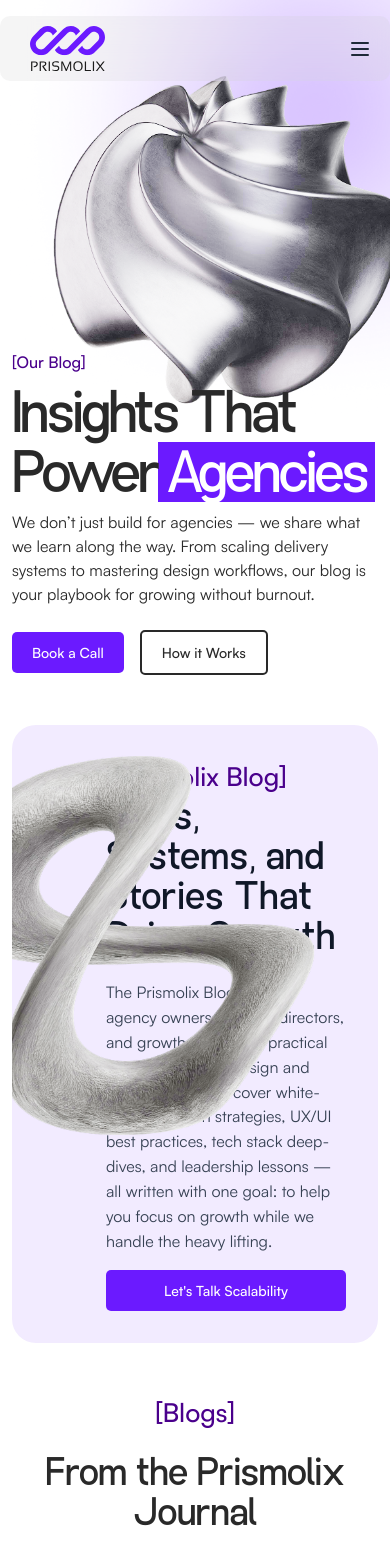
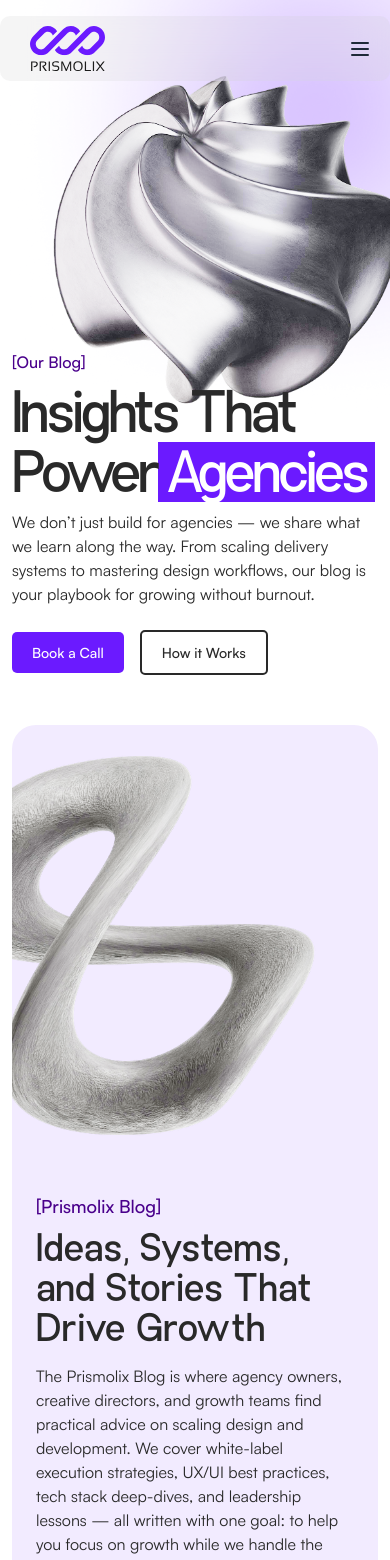
Before and after one commit to MuhammadShameel/Prismolix, a Next.js app: page /blogs in a window 390 px wide. Shown: the top 1560 px of the page. Built offline with nearby package versions, Linux system fonts and the light colour scheme.

Commit message:
Refactor button styles and layout in About and Blogs pages for improved responsiveness and consistency

```diff
--- a/app/about/page.jsx
+++ b/app/about/page.jsx
@@ -110,7 +110,7 @@ const About = () => {
                   seamlessly, works in your tools, and moves at your speed.
                 </p>
 
-                <button className="btn btn-primary mt-2 w-full rounded-lg bg-purple-600 px-8 py-3 font-semibold text-white transition-colors hover:bg-opacity-90 focus:outline-none focus:ring-2 focus:ring-purple-500 focus:ring-offset-2 sm:w-auto sm:self-start">
+                <button className="btn btn-primary mt-2 w-full sm:w-auto sm:self-start">
                   Let's Talk Scalability
                 </button>
               </div>
--- a/app/blogs/page.jsx
+++ b/app/blogs/page.jsx
@@ -106,29 +106,28 @@ const page = () => {
       </section>
       <section className="lg:px-5 md:px-4 px-3 my-lg">
         <div className="container mx-auto">
-          <div className="relative bg-light-purple rounded-3xl p-8 md:p-12 lg:p-16">
-            <div className="flex items-center gap-12">
-              <div className=" w-full lg:w-1/2">
+          <div className="overflow-hidden rounded-3xl bg-light-purple">
+            <div className="flex flex-col items-center gap-0 lg:flex-row lg:gap-12">
+              <div className="w-full lg:w-2/6 lg:flex-shrink-0">
                 <Image
                   src="/assets/images/section-shape.png"
                   alt="Abstract 3D shape"
-                  width={200}
-                  height={200}
-                  unoptimized={true}
-                  className="absolute top w-[590.646px] top-0 left-0 h-auto object-contain rounded-2xl"
+                  width={590}
+                  height={590} // Use dimensions for a 1:1 aspect ratio
+                  className="h-auto w-full max-w-md lg:max-w-none"
                 />
               </div>
 
-              <div className="w-full lg:w-3/4 flex flex-col -icon">
-                <span className="font-medium text-[26px]  color-primary-dark">
+              <div className="flex w-full flex-col lg:w-4/6  p-6 sm:p-8 md:p-12 lg:p-16">
+                <span className="font-medium color-primary-dark text-lg md:text-xl">
                   [Prismolix Blog]
                 </span>
 
-                <h2 className="font-bold text-gray-900 leading-[82px] mb-6">
+                <h2 className="mt-2 mb-4 font-bold text-3xl leading-tight">
                   Ideas, Systems, and Stories That Drive Growth
                 </h2>
 
-                <p className="text-gray-700 text-lg mb-4">
+                <p className="mb-4 text-base md:text-lg">
                   The Prismolix Blog is where agency owners, creative directors,
                   and growth teams find practical advice on scaling design and
                   development. We cover white-label execution strategies, UX/UI
@@ -137,7 +136,7 @@ const page = () => {
                   we handle the heavy lifting.
                 </p>
 
-                <button className="btn btn-primary w-60 bg-brand-purple text-white font-semibold py-3 px-8 rounded-lg hover:bg-opacity-90 transition-colors focus:outline-none focus:ring-2 focus:ring-brand-purple focus:ring-offset-2 focus:ring-offset-light-purple">
+                <button className="btn btn-primary mt-2 w-full sm:w-auto sm:self-start">
                   Let's Talk Scalability
                 </button>
               </div>
```
